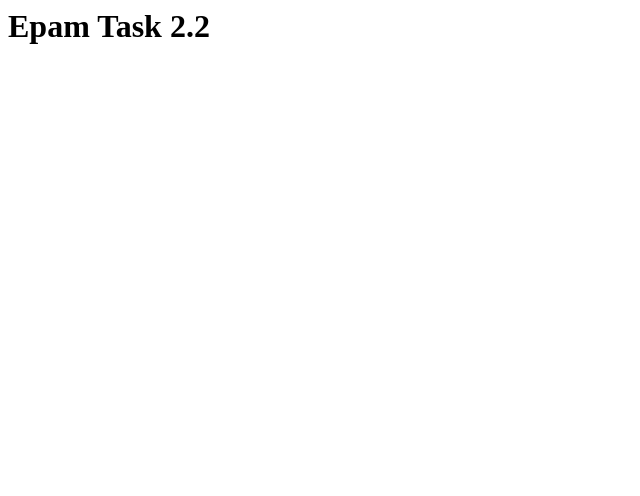
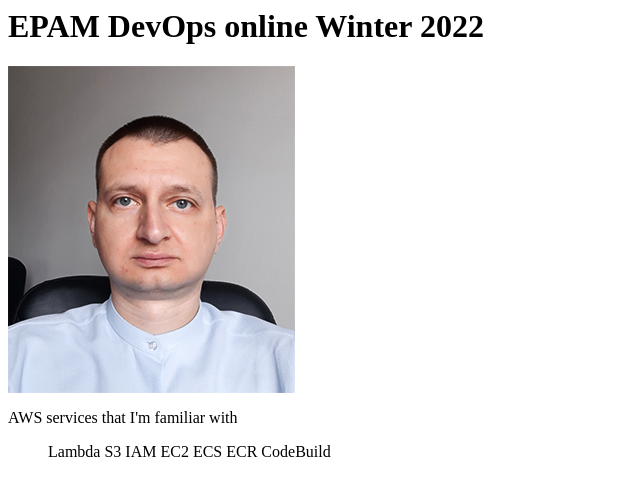
Before and after one commit to hamsterr/DevOps_online_Kyiv_2022Q1Q2, a plain HTML site: page m2/task2.2/s3/index.html in a window 1280 px wide. Shown: the whole page, without its empty margins (0-640 px from the left). Drawn offline with Linux system fonts and the light colour scheme.

Commit message:
updp task22

```diff
--- a/m2/task2.2/s3/index.html
+++ b/m2/task2.2/s3/index.html
@@ -1,2 +1,20 @@
-<H1>Epam Task 2.2</H1>
-<body>  </body>
+<H1>EPAM DevOps online Winter 2022</H1>
+<body>
+<div>
+    <img src="myfoto.png" alt="plce for my foto">
+</div>
+<div>
+    <p>AWS services that I'm familiar with</p>
+    <ul>
+        <il>Lambda</il>
+        <il>S3</il>
+        <il>IAM</il>
+        <il>EC2</il>
+        <il>ECS</il>
+        <il>ECR</il>
+        <il>CodeBuild</il>
+    </ul>
+
+
+</div>
+</body>
```
Also changed, not shown: m2/task2.2/s3/myfoto.png (added), 1 other file.
